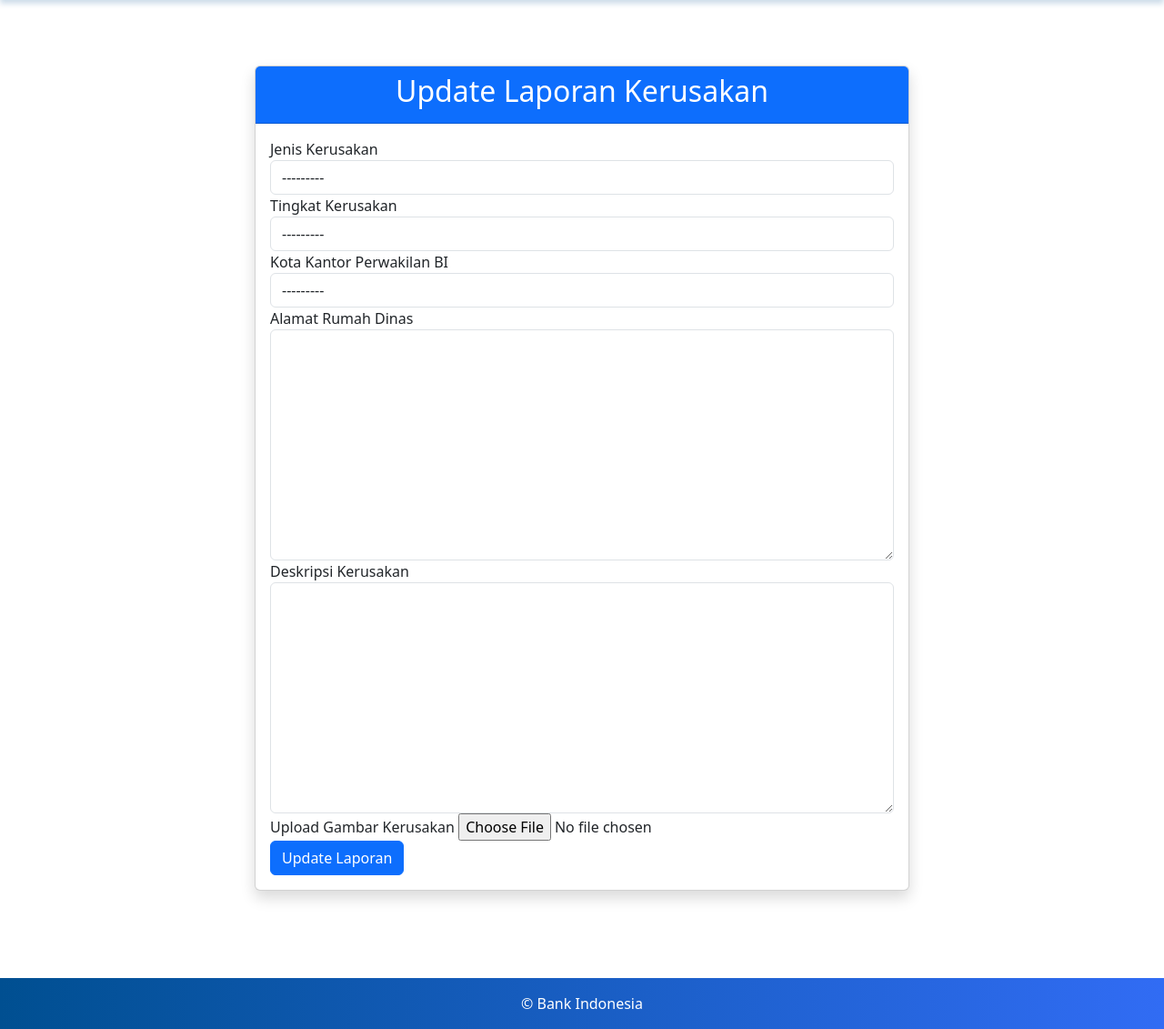
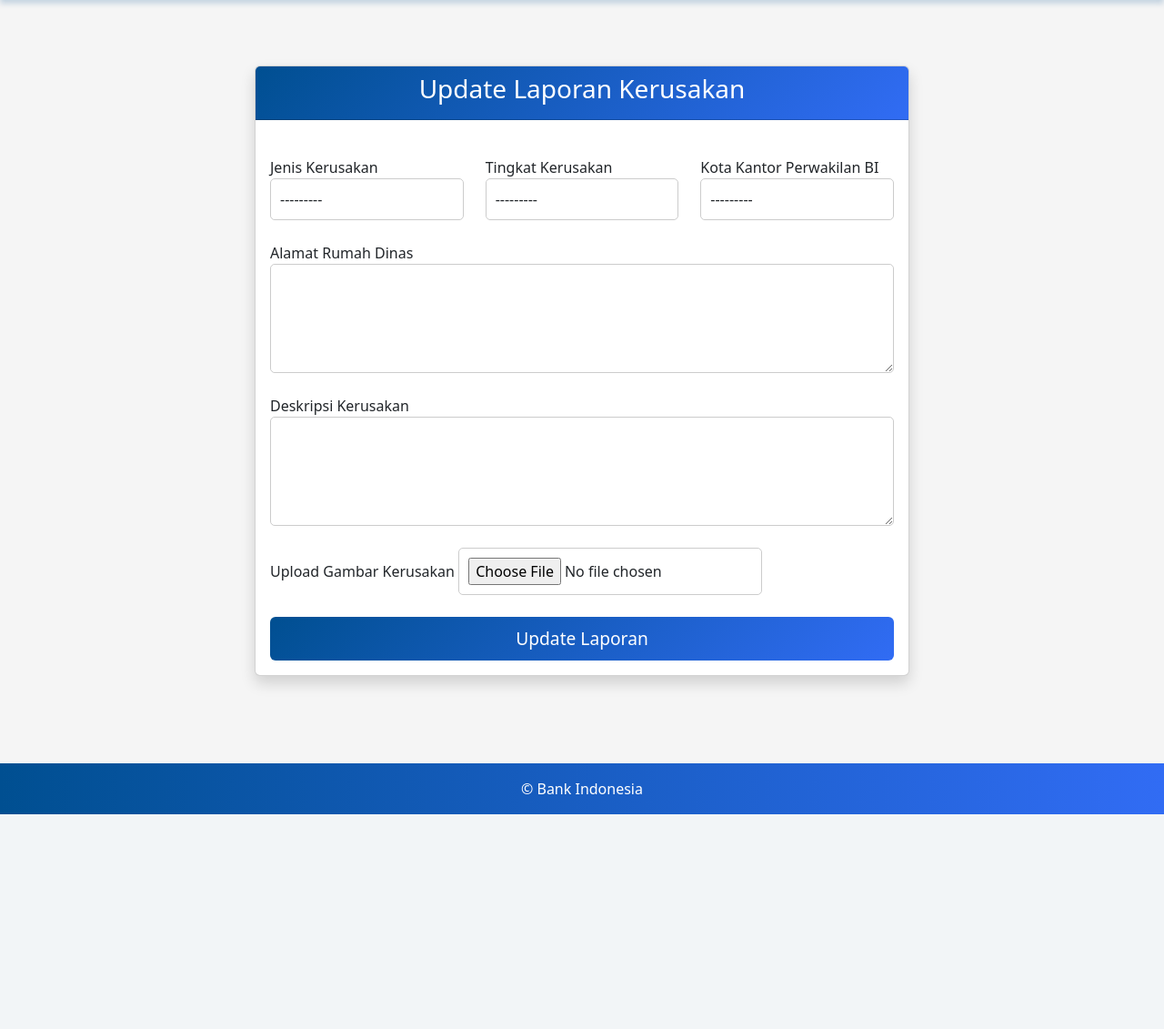
Before and after one commit to bhaskipradhana/sistem_informasi_rumah_dinas, a Django app: template pelaporan/templates/pelaporan/update_laporan.html in a window 1280 px wide. Shown: the part 60-1191 px from the top of the page at 91% size. After the commit the page ends 955 px from the top, so only its background shows below. Run offline with Django 5.2, Linux system fonts and the light colour scheme; the template is opened without the code that fills it: values that come from a table or form of the project are taken from there, others are empty; some libraries are stand-ins or nearby versions.

Commit message:
update laporan

```diff
--- a/pelaporan/forms.py
+++ b/pelaporan/forms.py
@@ -21,7 +21,7 @@ class LaporanForm(forms.ModelForm):
 
     def clean_image(self):
         image = self.cleaned_data.get('image', False)
-        if image:
+        if image and hasattr(image, 'content_type'):
             if image.size > 4 * 1024 * 1024:
                 raise forms.ValidationError("Ukuran file terlalu besar (maksimal 4MB).")
             if not image.content_type in ["image/jpeg", "image/png"]:
--- a/pelaporan/templates/pelaporan/home.html
+++ b/pelaporan/templates/pelaporan/home.html
@@ -140,7 +140,8 @@
 
         <!-- Centered Content -->
         <div class="home-content-container">
-            <h1>Selamat Datang di Sistem Pelaporan Rumah Dinas</h1>
+            <h1>Sistem pEmeliharaan Rumah dinAs
+                Bank Indonesia (SERA-BI)</h1>
             <div class="home-btn-container">
                 <a href="{% url 'home' %}" class="home-btn">Home</a>
                 {% if user.is_authenticated %}
--- a/pelaporan/templates/pelaporan/update_laporan.html
+++ b/pelaporan/templates/pelaporan/update_laporan.html
@@ -3,48 +3,98 @@
 {% block title %}Update Laporan - Bank Indonesia{% endblock %}
 
 {% block content %}
+    <style>
+        /* Background color */
+        body {
+            background-color: #f5f5f5; /* Very light grey background */
+        }
+
+        /* Gradient for the header */
+        .card-header {
+            background: linear-gradient(135deg, #004F91, #316CF4); /* Gradient from #004F91 to #316CF4 */
+        }
+
+        /* Style form inputs */
+        .form-group input,
+        .form-group textarea,
+        .form-group select {
+            font-size: 1rem;
+            padding: 10px;
+            border-radius: 5px;
+            border: 1px solid #ccc;
+        }
+
+        /* Style for button */
+        .btn-primary {
+            background: linear-gradient(135deg, #004F91, #316CF4); /* Same gradient for button */
+            border: none;
+            font-size: 1.2rem;
+            padding: 10px 20px; /* Larger padding for the button */
+            transition: transform 0.2s ease-in-out, box-shadow 0.3s ease;
+        }
+
+        .btn-primary:hover {
+            background: linear-gradient(135deg, #316CF4, #004F91); /* Reverse gradient on hover */
+            transform: translateY(-5px); /* Bounce effect */
+            box-shadow: 0px 5px 15px rgba(0, 0, 0, 0.3); /* Add shadow */
+        }
+
+        /* Add margin-top for input fields and button */
+        .form-group {
+            margin-top: 1.5rem;
+        }
+
+        /* Adjust textarea height */
+        textarea.form-control {
+            height: 120px; /* Custom height for textarea */
+        }
+
+        /* Adjust form control file input */
+        .form-control-file {
+            padding: 10px;
+        }
+    </style>
+
     <div class="container mt-5">
         <div class="row justify-content-center">
             <div class="col-md-8">
                 <div class="card shadow mb-5">
-                <div class="card-header bg-primary text-white text-center">
-                    <h2>Update Laporan Kerusakan</h2>
+                    <div class="card-header text-white text-center">
+                        <h3>Update Laporan Kerusakan</h3>
                     </div>
                     <div class="card-body">
                         <form method="post" enctype="multipart/form-data">
                             {% csrf_token %}
 
-                        <!-- Jenis Kerusakan -->
-                        <div class="form-group">
+                            <!-- Row 1: Jenis Kerusakan, Tingkat Kerusakan, Kota -->
+                            <div class="row">
+                                <div class="col-md-4 form-group">
                                     <label for="jenis_kerusakan">Jenis Kerusakan</label>
                                     {{ form.jenis_kerusakan|add_class:"form-control" }}
                                 </div>
-
-                        <!-- Tingkat Kerusakan -->
-                        <div class="form-group">
+                                <div class="col-md-4 form-group">
                                     <label for="tingkat_kerusakan">Tingkat Kerusakan</label>
                                     {{ form.tingkat_kerusakan|add_class:"form-control" }}
                                 </div>
-
-                        <!-- Provinsi (ditempatkan di atas alamat) -->
-                        <div class="form-group">
+                                <div class="col-md-4 form-group">
                                     <label for="kota">Kota Kantor Perwakilan BI</label>
                                     {{ form.kota|add_class:"form-control" }}
                                 </div>
+                            </div>
 
-                        <!-- Alamat Rumah Dinas -->
+                            <!-- Row 2: Alamat Rumah Dinas -->
                             <div class="form-group">
                                 <label for="alamat">Alamat Rumah Dinas</label>
                                 {{ form.alamat|add_class:"form-control" }}
                             </div>
 
-                        <!-- Deskripsi -->
+                            <!-- Row 3: Deskripsi -->
                             <div class="form-group">
                                 <label for="deskripsi">Deskripsi Kerusakan</label>
                                 {{ form.deskripsi|add_class:"form-control" }}
                             </div>
 
-                        <!-- Gambar -->
+                            <!-- Row 4: Gambar -->
                             <div class="form-group">
                                 <label for="gambar">Upload Gambar Kerusakan</label>
                                 {{ form.image|add_class:"form-control-file" }}
@@ -60,7 +110,8 @@
                                 {% endif %}
                             </div>
 
-                        <button type="submit" class="btn btn-primary btn-block">Update Laporan</button>
+                            <!-- Submit Button -->
+                            <button type="submit" class="btn btn-primary btn-block w-100 mt-4">Update Laporan</button>
                         </form>
                     </div>
                 </div>
```
Also changed, not shown: media/laporan_images/EDUKASI_KEUNGAN_DIGITAL__QRIS_EXPERIENCE_2.png (added), media/laporan_images/WhatsApp_Image_2024-08-20_at_18_O6FYuCc.13.49_8a9ebfef.jpg (added), media/laporan_images/signature_91EpkFW.png (added). Lines whose indentation alone changed are shown as unchanged.
